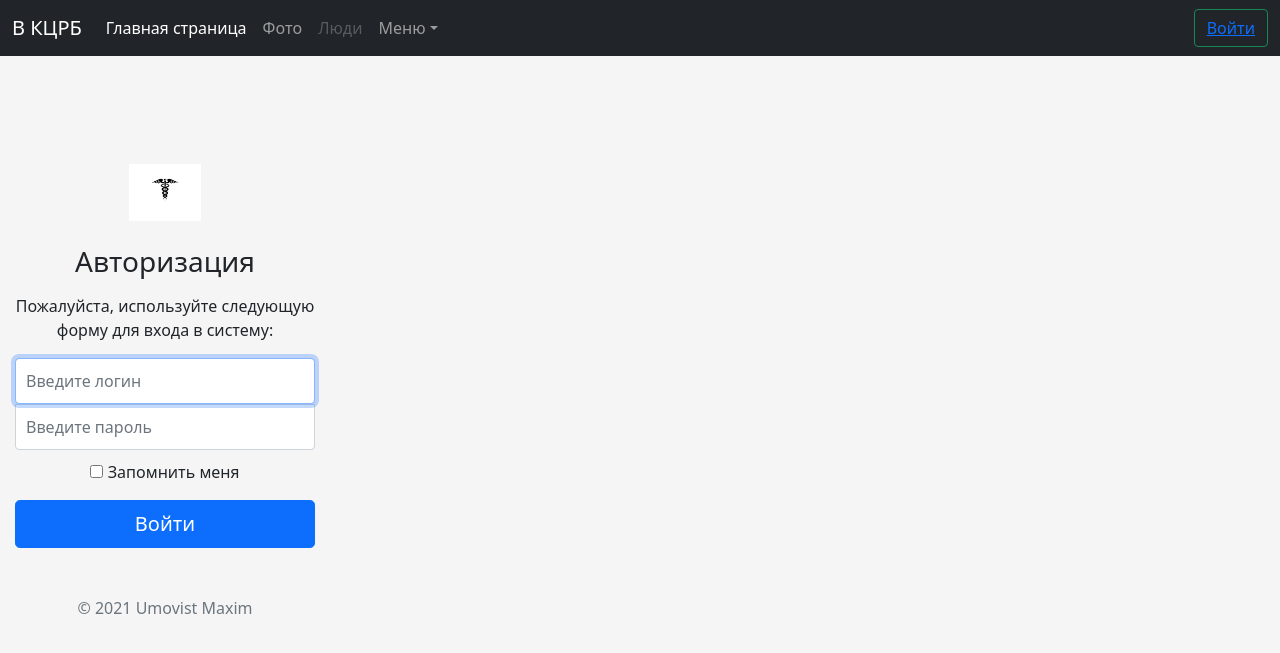
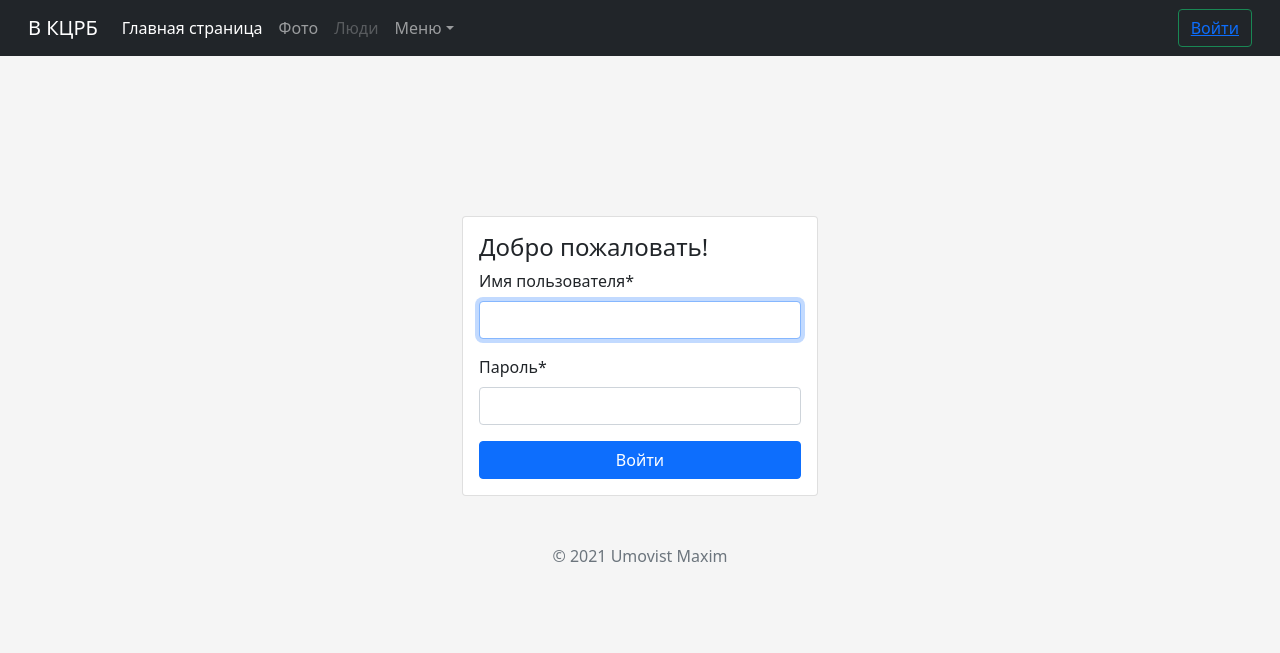
Before and after one commit to DonCorleone-byte/Social-Network, a Django app: page /account/login/ in a window 1280 px wide. Shown: the top 653 px of the page. Run offline with Django 3.2, Linux system fonts and the light colour scheme; some libraries are stand-ins or nearby versions.

Commit message:
Реализована аутентификация в бутстрапе

```diff
--- a/vkcrb/account/Templates/base.html
+++ b/vkcrb/account/Templates/base.html
@@ -8,7 +8,9 @@
     <meta http-equiv="X-UA-Compatible" content="ie=edge">
     <title>{% block title %}{% endblock %}</title>
     <!--<link rel="stylesheet" href="{% static 'css/base.css' %}">-->
+    <link rel="shortcut icon" href="../image/favicon.ico" type="image/x-icon">
     <link rel="stylesheet" href="{% static 'css/bootstrap.css' %}">
+    <link  rel="stylesheet"  href="https://maxcdn.bootstrapcdn.com/bootstrap/4.0.0/css/bootstrap.min.css"  integrity="sha384-Gn5384xqQ1aoWXA+058RXPxPg6fy4IWvTNh0E263XmFcJlSAwiGgFAW/dAiS6JXm"  crossorigin="anonymous">
     <script src="https://cdn.jsdelivr.net/npm/bootstrap@5.0.0-beta2/dist/js/bootstrap.bundle.min.js" integrity="sha384-b5kHyXgcpbZJO/tY9Ul7kGkf1S0CWuKcCD38l8YkeH8z8QjE0GmW1gYU5S9FOnJ0" crossorigin="anonymous"></script>
     <link href="https://cdn.jsdelivr.net/npm/bootstrap@5.0.0-beta2/dist/css/bootstrap.min.css" rel="stylesheet" integrity="sha384-BmbxuPwQa2lc/FVzBcNJ7UAyJxM6wuqIj61tLrc4wSX0szH/Ev+nYRRuWlolflfl" crossorigin="anonymous">
     <link rel="stylesheet" href="{% static 'css/login.css' %}">
@@ -41,7 +43,7 @@
 
     <nav class="navbar navbar-expand-md navbar-dark bg-dark fixed-top">
   <div class="container-fluid">
-    <a class="navbar-brand" href="#">В КЦРБ</a>
+    <a class="navbar-brand" href="{% url "dashboard" %}">В КЦРБ</a>
     <button class="navbar-toggler" type="button" data-bs-toggle="collapse" data-bs-target="#navbarsExampleDefault" aria-controls="navbarsExampleDefault" aria-expanded="false" aria-label="Toggle navigation">
       <span class="navbar-toggler-icon"></span>
     </button>
@@ -49,7 +51,7 @@
     <div class="collapse navbar-collapse" id="navbarsExampleDefault">
       <ul class="navbar-nav me-auto mb-2 mb-md-0">
         <li class="nav-item">
-          <a class="nav-link active" aria-current="page" href="#">Главная страница</a>
+          <a class="nav-link active" aria-current="page" href="{% url "dashboard" %}">Главная страница</a>
         </li>
         <li class="nav-item">
           <a class="nav-link" href="#">Фото</a>
@@ -81,8 +83,13 @@
   </div>
 </nav>
 
-    <div id="content">
-        {% block content %}{% endblock %}
+    <div  class="container">
+    <div  class="row justify-content-center">
+      <div  class="col-4">
+      {% block content %}
+      {% endblock %}
+      </div>
     </div>
+  </div>
 </body>
 </html>
--- a/vkcrb/account/Templates/registration/login.html
+++ b/vkcrb/account/Templates/registration/login.html
@@ -1,50 +1,19 @@
 {% extends "base.html" %}
 
+{% load crispy_forms_tags %}
 {% block title %}Авторизация{% endblock %}
 
 {% block content %}
-    <!--<h1>Авторизация</h1>
-    {% if form.errors %}
-        <p>Ваш логин и пароль не совпали, попробуйте снова</p>
-    {% else %}
-        <p>Пожалуйста, используйте следующую форму для входа в систему:</p>
-    {% endif %}
-    <div class="login-form">
-        <form action="{% url 'login' %}" method="post">
-            {{ form.as_p }}
-            {% csrf_token %}
-            <input type="hidden" name="next" value="{{ next }}" />
-            <p><input type="submit" value="Авторизация"></p>
-            <p class="mt-5 mb-3 text-muted">© 2021 Umovist Maxim</p>
-        </form>
-    </div>-->
-
-<body class="text-center">
-<main class="form-signin">
-  <form>
-    <img class="mb-4" src="/vkcrb/account/image/vkcrb.png" alt="logo" width="72" height="57">
-    <h1 class="h3 mb-3 fw-normal">Авторизация</h1>
-    {% if form.errors %}
-        <p>Ваш логин и пароль не совпали, попробуйте снова</p>
-    {% else %}
-        <p>Пожалуйста, используйте следующую форму для входа в систему:</p>
-     {% endif %}
-
-             <form action="{% url 'login' %}" method="post">
-            {% csrf_token %}
-             <input type="username" id="inputUsername" class="form-control" placeholder="Введите логин" required="" autofocus="">
-
-             <input type="password" id="inputPassword" class="form-control" placeholder="Введите пароль" required="">
+    <div class="card">
+            <div class="card-body">
+                <h4 class="card-title">Добро пожаловать!</h4>
+                <form method="post">
+                {% csrf_token %}
                 <input type="hidden" name="next" value="{{ next }}">
-             <div class="checkbox mb-3">
-               <label>
-                  <input type="checkbox" value="remember-me"> Запомнить меня
-               </label>
-             </div>
-                  <button class="w-100 btn btn-lg btn-primary" type="submit" value="Login">Войти</button>
-                  <p class="mt-5 mb-3 text-muted">© 2021 Umovist Maxim</p>
-            </form>
-  </form>
-</main>
-</body>
+                {{ form|crispy }}
+                <button type="submit" class="btn btn-primary btn-block">Войти</button>
+                </form>
+            </div>
+    </div>
+<p class="mt-5 mb-3 text-muted text-center">© 2021 Umovist Maxim</p>
 {% endblock %}
--- a/vkcrb/account/Templates/registration/password_change_done.html
+++ b/vkcrb/account/Templates/registration/password_change_done.html
@@ -3,6 +3,6 @@
 {% block title %}Пароль изменен{% endblock %}
 
 {% block content %}
-    <h1>Пароль изменен</h1>
-    <p>Ваш пароль успешно изменен.</p>
+    <h1 class="card-title">Пароль изменен</h1>
+    <p class="card-title">Ваш пароль успешно изменен.</p>
 {% endblock %}
--- a/vkcrb/vkcrb/settings.py
+++ b/vkcrb/vkcrb/settings.py
@@ -28,6 +28,7 @@ INSTALLED_APPS = [
     'django.contrib.sessions',
     'django.contrib.messages',
     'django.contrib.staticfiles',
+    'crispy_forms',
 ]
 
 MIDDLEWARE = [
@@ -113,3 +114,5 @@ STATIC_URL = '/static/'
 LOGIN_REDIRECT_URL = 'dashboard'
 LOGIN_URL = 'login'
 LOGOUT_URL = 'logout'
+
+CRISPY_TEMPLATE_PACK = 'bootstrap4'
```
Also changed, not shown: vkcrb/account/Templates/registration/logged_out.html (+7 -2 lines), vkcrb/account/Templates/registration/password_change_form.html (+11 -7 lines), vkcrb/account/Templates/registration/password_reset_form.html (added, +17 -0 lines), vkcrb/account/urls.py (+8 -0 lines), vkcrb/account/image/favicon.ico (added), vkcrb/db.sqlite3.
